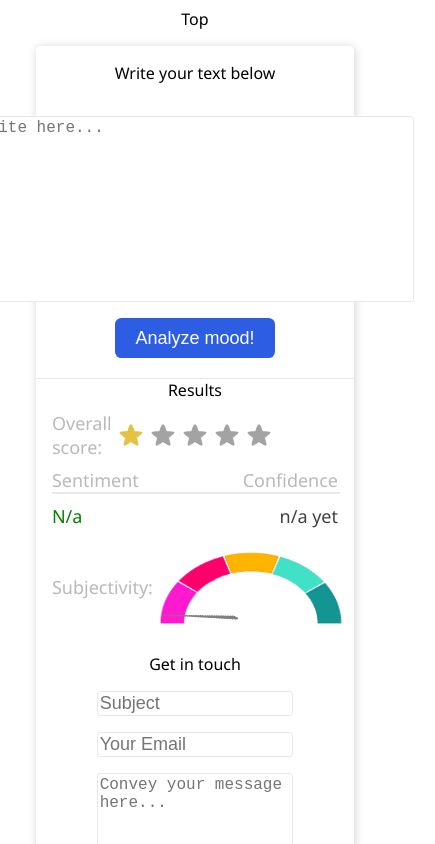
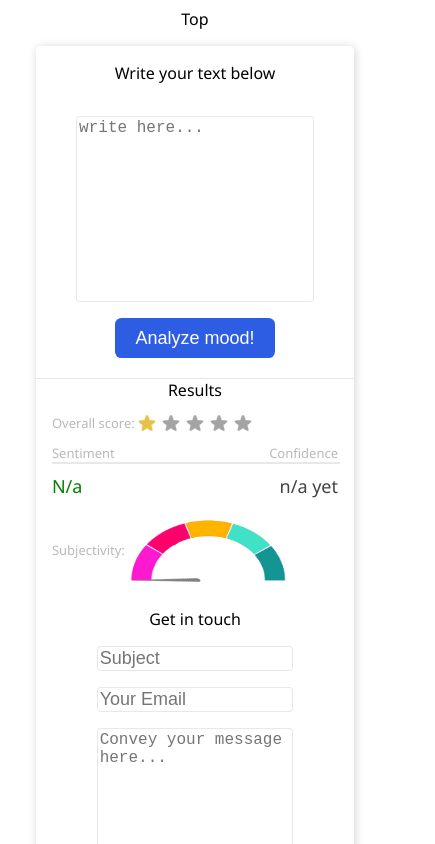
Before and after one commit to andrei-g-git/sentiment-analyzer, a React (Vite) app: page / in a window 390 px wide. Shown: the top 844 px of the page, 435 px wide, since content can reach past the window. Built offline with nearby package versions, Linux system fonts and the light colour scheme.

Commit message:
some responsive adjustments

```diff
--- a/src/components/Needle.tsx
+++ b/src/components/Needle.tsx
@@ -7,15 +7,15 @@ function Needle(props: any) {
     return (
         <div className="needle">
             <style>
-                {
+                { //maybe I could still scale the gauge and needle if I place media queries here in the from/to properties
                     `
                         @keyframes turn-needle {
                             from{
-                                transform: translate(70px, 12px)
+                                transform: translate(50px, 0)
                                     rotate(calc(20deg - 90deg));
                             }
                             to{
-                                transform: translate(70px, 12px)
+                                transform: translate(50px, 0)
                                     rotate(calc(20deg + ${calcRotation(props.subjectivity)}deg));
                             }
                         }
--- a/src/css/AnalyzerForm.scss
+++ b/src/css/AnalyzerForm.scss
@@ -7,7 +7,8 @@
     align-items: center;
     gap: 1rem;
 
-    width: 30rem;
+    //width: 30rem;
+    width: 90%;
 
     .analyzer-box{
         width: 90%;
--- a/src/css/AnalyzerMain.scss
+++ b/src/css/AnalyzerMain.scss
@@ -1,3 +1,5 @@
+@import "./Variables.scss";
+
 .analyzer{
     display: flex;
     flex-direction: column;
@@ -10,6 +12,12 @@
     border-radius: 0.3rem;
     box-shadow: 1px 1px 10px lightgray;
 
+    @media(max-width: map-get($breakpoints, "xl")) {
+        width: 70%;
+    }
+    @media(max-width: map-get($breakpoints, "tablet")) {
+        width: 80%;
+    }
     @media(max-width: 480px) {
         width: 85%;
     }
--- a/src/css/LegendWithBar.scss
+++ b/src/css/LegendWithBar.scss
@@ -1,4 +1,5 @@
 @import "./Variables.scss";
+@import "./Mixins.scss";
 
 .legend-with-bar{
     width: 100%;
@@ -8,8 +9,9 @@
         justify-content: space-between;
 
         .legend-heading{
-            font-size: $standard-heading-font-size;
-            color: $light-text;
+            // font-size: $standard-heading-font-size;
+            // color: $light-text;
+            @include responsiveResultsHeadings();
 
             &:only-child{
                 margin: 0 auto;
--- a/src/css/LegendWithGraphic.scss
+++ b/src/css/LegendWithGraphic.scss
@@ -1,4 +1,5 @@
 @import "./Variables.scss";
+@import "./Mixins.scss";
 
 .legend-with-graphic{
     width: 100%;
@@ -12,8 +13,9 @@
         display: flex;
         align-items: center;
         //align-self: flex-start;
-        font-size: $standard-heading-font-size;
-        color: $light-text;
+        // font-size: $standard-heading-font-size;
+        // color: $light-text;
+        @include responsiveResultsHeadings();
         //width: 30%;
     }
 
--- /dev/null
+++ b/src/css/Mixins.scss
@@ -0,0 +1,14 @@
+@import "./Variables.scss";
+
+@mixin responsiveResultsHeadings(){
+    font-size: $standard-heading-font-size;
+    color: $light-text;
+
+    @media(max-width: map-get($breakpoints, "xl")){
+        font-size: $standard-heading-font-size-smaller;
+    }
+
+    // @media(max-width: map-get($breakpoints, "tablet")){
+    //     font-size: $standard-heading-font-size-smaller-still;
+    // }
+}
--- a/src/css/Needle.scss
+++ b/src/css/Needle.scss
@@ -1,11 +1,11 @@
 .needle{
     background-image: url(../assets/img/needle.png);
     background-repeat: no-repeat;
-    background-size: 30px 80px;
+    background-size: 30px 70px;
     position: absolute;
     width: 30px;
-    height: 80px;
-    transform-origin: 50% 100%;
+    height: 70px;
+    transform-origin: 100% 100%;
 
     animation: turn-needle 2s forwards ease-in-out ;
 }
--- a/src/css/StarScore.scss
+++ b/src/css/StarScore.scss
@@ -1,5 +1,12 @@
+@import "./Variables.scss";
+
 .full-star,
 .blank-star{
     width: 32px;
     height: 32px;
+    @media(max-width: map-get($breakpoints, "xl")){
+        width: 24px;
+        height: 24px;
+    }
+
 }
--- a/src/css/SubjectivityGauge.scss
+++ b/src/css/SubjectivityGauge.scss
@@ -1,19 +1,28 @@
+@import "./Variables.scss";
+
 .subjectivity-gauge{
     position: relative;
-    width: 200px;
-    height: 100px;
+    width: 170px;
+    height: 85px;
+    // @media(max-width: map-get($breakpoints, "xl")){
+    //     width: 150px;
+    //     height: 75px;
+    // }
+    // @media(max-width: map-get($breakpoints, "tablet")){
+    //     width: 135px;
+    //     height: 67px;
+    // }
 }
 
 .gauge{
     position: absolute;
     width: 100%;
-    height: 100px;
+    height: 85px;
+    // @media(max-width: map-get($breakpoints, "xl")){
+    //     height: 75px;
+    // }
+    // @media(max-width: map-get($breakpoints, "tablet")){
+    //     height: 67px;
+    // }
 
 }
-
-// .needle{
-//     position: absolute;
-//     width: 30px;
-//     height: 80px;
-//     transform-origin: 50% 100%;
-// }
--- a/src/css/Variables.scss
+++ b/src/css/Variables.scss
@@ -6,8 +6,10 @@ $light-cta-text: white;
 $hover-opacity: 0.8;
 
 $standard-font-family: "Segoe UI";
+
 $standard-heading-font-size: large; //x-small;
-
+$standard-heading-font-size-smaller: small;
+$standard-heading-font-size-smaller-still: x-small;
 //breakpoints
 $breakpoints: (
     "xs": 0,
@@ -15,6 +17,6 @@ $breakpoints: (
     "md": 720px,
     "lg": 960px,
     "xl": 1280px,
-    "tablet": 1024px,//720px,
+    "tablet": 960px, //1024px,//720px,
     "mobile": 480px
 );
```
